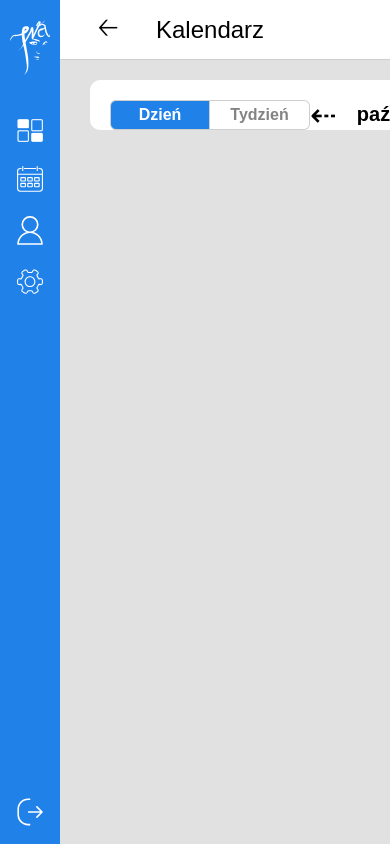
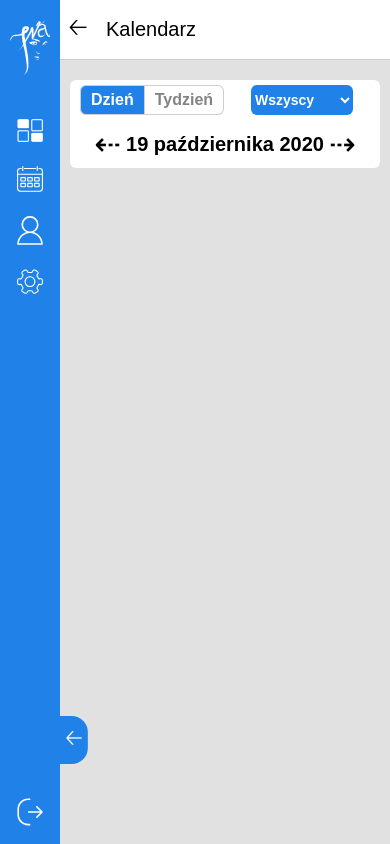
Before and after one commit to domman95/gatsby-schedule-app, a Gatsby site: page /calendar in a window 390 px wide. Built offline with nearby package versions, Linux system fonts and the light colour scheme; Gatsby itself is replaced by a stand-in of ours.

Commit message:
responsive designe fixed (mobile first included) cleaned comments and not usaful imports

```diff
--- a/gatsby-browser.js
+++ b/gatsby-browser.js
@@ -1,10 +1,13 @@
 import React from 'react';
 import Layout from './src/components/Layout';
+import { MainProvider } from './src/context/MainContext';
 
 export function wrapPageElement({element, props}) {
     return (
-        <Layout {...props}>
-            {element}
-        </Layout>
+        <MainProvider>
+            <Layout {...props}>
+                {element}
+            </Layout>
+        </MainProvider>
     )
 }
--- a/src/components/Heading.js
+++ b/src/components/Heading.js
@@ -2,21 +2,27 @@ import React from 'react';
 import styled from 'styled-components';
 import moment from 'moment';
 import pl from 'moment/locale/pl';
+import MainContext from '../context/MainContext';
 
 const HeadingStyles = styled.header`
+    position: fixed;
+    top: 0;
+    left: 0;
     display: grid;
     grid-template-columns: 36px 1fr auto;
     align-items: center;
     background: var(--white);
+    width: 100%;
     height: 60px;
     border-bottom: 1px solid var(--grey);
-    padding: 0 30px;
+    padding: ${({ open }) => open ? '0 30px 0 60px' : '0 20px'};
+    transition: .3s linear;
 
     .back {
-        font-size: 26px;
+        font-size: clamp(16px, 24px, 32px);
         background: transparent;
         border: none;
-        transition: transform .3s;
+        transition: all .3s;
 
         &:hover {
             transform: translateX(-6px);
@@ -24,21 +30,30 @@ const HeadingStyles = styled.header`
     }
 
     h1 {
-        padding: 0 30px;
-        font-size: clamp(16px, 24px, 32px);
+        padding: 0 10px;
+        font-size: clamp(16px, 20px, 32px);
+        white-space: nowrap;
         font-weight: var(--medium);
     }
 
     .currentDate {
+        display: none;
         font-weight: var(--light);
-        font-size: 16px;
+        font-size: clamp(8px, 16px, 24px);
+        text-align: right;
+
+        @media (min-width: 477px) {
+            display: block;
+        }
     }
 `
 
-export default function Heading({children}) {
+export default function Heading({ children }) {
     return (
-        <HeadingStyles>
-            <button className="back" onClick={() => window.history.back()}>
+        <MainContext.Consumer>
+            {({open}) => (
+            <HeadingStyles open={open}>
+                <button className="back">
                     &#129120;
                 </button>
                 <h1>{children}</h1>
@@ -46,5 +61,7 @@ export default function Heading({children}) {
                     {moment(pl).format('dddd')}, {moment(pl).format('DD MMMM YYYY')}
                 </p>
             </HeadingStyles>
+            )}
+        </MainContext.Consumer>
     )
 }
--- a/src/components/Layout.js
+++ b/src/components/Layout.js
@@ -1,14 +1,19 @@
 import React from 'react';
 import styled from 'styled-components';
+import MainContext from '../context/MainContext';
 import GlobalStyles from '../styles/GlobalStyles';
 import Nav from './Nav';
 
+
 const LayoutStyles = styled.div`
     display: grid;
-    grid-template-columns: auto 1fr;
+    grid-template-columns: 1fr;
     max-height: 100vh;
+    padding-left: ${({open}) => open ? '60px' : '0'};
     background: #E1E1E1;
-    overflow: hidden;
+    height: 100vh;
+    overflow-y: hidden;
+    transition: .3s linear;
 `
 
 const ContainerStyles = styled.div`
@@ -16,15 +21,20 @@ const ContainerStyles = styled.div`
 `
 
 export default function Layout({ children }) {
+
     return (
+        <MainContext.Consumer>
+            {({ open }) => (
               <>
                 <GlobalStyles />
-            <LayoutStyles>
-                <Nav />
+                <LayoutStyles open={open}>
+                    <Nav/>
                     <ContainerStyles>
                         {children}
                     </ContainerStyles>
                 </LayoutStyles>
               </>
+            )}
+        </MainContext.Consumer>
     )
 }
--- a/src/components/Nav.js
+++ b/src/components/Nav.js
@@ -8,8 +8,12 @@ import calendar from '../assets/icons/calendar.svg';
 import customercards from '../assets/icons/customercards.svg';
 import settings from '../assets/icons/settings.svg';
 import logout from '../assets/icons/logout.svg';
+import MainContext from '../context/MainContext';
 
 const NavStyles = styled.nav`
+    position: fixed;
+    top: 0;
+    left: 0;
     display: flex;
     flex-direction: column;
     align-items: center;
@@ -17,6 +21,9 @@ const NavStyles = styled.nav`
     height: 100vh;
     background: var(--blue);
     padding: 20px 10px;
+    z-index: 9999;
+    transform: ${({open}) => open ? 'translateX(0)' : 'translateX(-100%)'};
+    transition: transform .3s linear;
 
     .logo {
         width: 100%;
@@ -43,9 +50,28 @@ const NavStyles = styled.nav`
     }
 `
 
+const DisplayNavButton = styled.button`
+    position: absolute;
+    bottom: 80px;
+    right: 0;
+    transform: translateX(100%);
+    border: none;
+    background: var(--blue);
+    color: white;
+    font-size: 22px;
+    text-align: center;
+    padding: 5px;
+    border-top-right-radius: 16px;
+    border-bottom-right-radius: 16px;
+    transition: .3s linear;
+`
+
 export default function Nav() {
+
     return (
-        <NavStyles>
+        <MainContext.Consumer>
+            {({open, toggleMenu}) => (
+                <NavStyles open={open}>
             <div className="logo">
                 <Link to="/">
                     <img src={logo} alt="Logo salonu fryzur IVA"/>
@@ -76,6 +102,11 @@ export default function Nav() {
             <button className="logout">
                 <img src={logout} alt="logout"/>
             </button>
+            <DisplayNavButton onClick={toggleMenu}>
+                {open ? (<>&#129120;</>) : (<>&#129122;</>)}
+            </DisplayNavButton>
         </NavStyles>
+            )}
+        </MainContext.Consumer>
     )
 }
--- a/src/components/Panel.js
+++ b/src/components/Panel.js
@@ -3,13 +3,40 @@ import styled from 'styled-components';
 
 const PanelStyles = styled.div`
     display: grid;
-    grid-template-columns: auto 1fr auto;
+    grid-template-columns: repeat(2, auto);
+    grid-template-rows: repeat(2, auto);
     align-items: center;
     background: var(--white);
-    border-radius: 10px;
-    padding: 0 20px;
-    height: 50px;
-    margin: 20px 30px;
+    border-radius: 6px;
+    gap: 10px;
+    padding: 5px 10px;
+    margin: 80px 10px 20px;
+
+    @media (min-width: 768px) {
+        grid-template-columns: auto 1fr auto;
+        grid-template-rows: auto;
+    }
+
+    @media (max-width: 768px) {
+        .customersButton,
+        .calendarForm {
+            grid-column: 1 / 2;
+            grid-row: 1 / 2
+        }
+
+        .customersInput,
+        .calendarDate {
+            grid-column: 1 / 3;
+            grid-row: 2 / 3;
+        }
+        .customersViewOptions,
+        .calendarWorkers {
+            justify-content: flex-end;
+        }
+
+
+
+    }
 `
 
 export default function Panel({children}) {
--- a/src/components/Radio.js
+++ b/src/components/Radio.js
@@ -3,7 +3,6 @@ import styled from 'styled-components';
 
 const Label = styled.label`
     position: relative;
-    width: 100px;
     height: 30px;
     cursor: pointer;
 
@@ -22,6 +21,7 @@ const Label = styled.label`
         height: 100%;
         border: 1px solid var(--grey);
         font-weight: var(--bold);
+        padding: 5px 10px;
 
     }
 
--- a/src/components/Select.js
+++ b/src/components/Select.js
@@ -4,7 +4,16 @@ import styled from 'styled-components';
 
 
 const Label = styled.label`
-    margin-left: 10px;
+
+    span {
+        display: none;
+    }
+
+    @media (min-width: 768px) {
+           span {
+               display: inline;
+           }
+    }
 `
 
 const SelectStyles = styled.select`
@@ -12,10 +21,10 @@ const SelectStyles = styled.select`
     border: ${({secondary}) => secondary ? '1px solid var(--blue)' : 'none'};
     border-radius: 6px;
     background: ${({secondary}) => secondary ? 'var(--white)' : 'var(--blue)'};
-    font-size: 16px;
+    font-size: 14px;
     font-weight: var(--bold);
     color: ${({secondary}) => secondary ? 'var(--blue)' : 'var(--white)'};
-    padding: 0 15px;
+    /* padding: 0 10px;     */
 
     &:hover {
         background: var(--hoverBlue);
--- /dev/null
+++ b/src/context/MainContext.js
@@ -0,0 +1,32 @@
+import React, {useState} from 'react'
+
+const defaultState = {
+    open: true,
+    toggleMenu: () => {}
+}
+
+const MainContext = React.createContext(defaultState);
+
+const MainProvider = ({ children }) => {
+
+    const [isOpen, setIsOpen] = useState(true);
+
+    const toggleMenu = () => {
+        setIsOpen(!isOpen)
+    }
+
+    return (
+        <MainContext.Provider
+            value={{
+                open: isOpen,
+                toggleMenu
+            }}
+        >
+            {children}
+        </MainContext.Provider>
+    )
+}
+
+export default MainContext
+
+export { MainProvider }
--- a/src/pages/calendar.js
+++ b/src/pages/calendar.js
@@ -13,8 +13,9 @@ const CalendarDate = styled.div`
 
         h2 {
             text-align: center;
-            padding: 0 20px;
+            padding: 0 5px;
             font-size: clamp(16px, 20px, 24px);
+            white-space: nowrap;
         }
 
         button {
@@ -53,16 +54,16 @@ export default function Calendar() {
         <>
             <Heading>Kalendarz</Heading>
             <Panel>
-                <FormStyles onChange={(e) => console.log(e.target.value)}>
+                <FormStyles className="calendarForm" onChange={(e) => console.log(e.target.value)}>
                     <Radio checked>Dzień</Radio>
                     <Radio>Tydzień</Radio>
                 </FormStyles>
-                <CalendarDate>
+                <CalendarDate className="calendarDate">
                     <button>&#x21E0;</button>
                     <h2>19 października 2020</h2>
                     <button>&#x21E2;</button>
                 </CalendarDate>
-                <Select template="Pracownicy">
+                <Select className="calendarWorkers" template="Pracownicy">
                     {[{name: 'Wszyscy'}, {name: 'Pracownik 1'}, {name: 'Pracownik 2'}, {name: 'Pracownik 3'}]}
                 </Select>
             </Panel>
--- a/src/pages/index.js
+++ b/src/pages/index.js
@@ -1,7 +1,5 @@
 import React from "react"
-import Button from "../components/Button";
 import Heading from "../components/Heading";
-import Layout from "../components/Layout";
 
 export default function Home() {
   return (
--- a/src/styles/GlobalStyles.js
+++ b/src/styles/GlobalStyles.js
@@ -36,17 +36,19 @@ const GlobalStyles = createGlobalStyle`
 
     /* width */
     ::-webkit-scrollbar {
-        width: 10px;
+        width: 6px;
     }
 
     /* Track */
     ::-webkit-scrollbar-track {
         background: white;
+        border-radius: 5px;
     }
 
     /* Handle */
     ::-webkit-scrollbar-thumb {
         background: var(--blue);
+        border-radius: 5px;
     }
 
     /* Handle on hover */
```
Also changed, not shown: src/components/Button.js (+18 -4 lines), src/components/CustomerCard.js (+8 -8 lines), src/components/Input.js (+9 -2 lines), src/components/Main.js (+3 -4 lines), src/components/Modal.js (added, +101 -0 lines), src/pages/customers.js (+32 -13 lines), src/assets/icons/viewLn.svg (added), src/assets/icons/viewSq.svg (added). Lines whose indentation alone changed are shown as unchanged.
